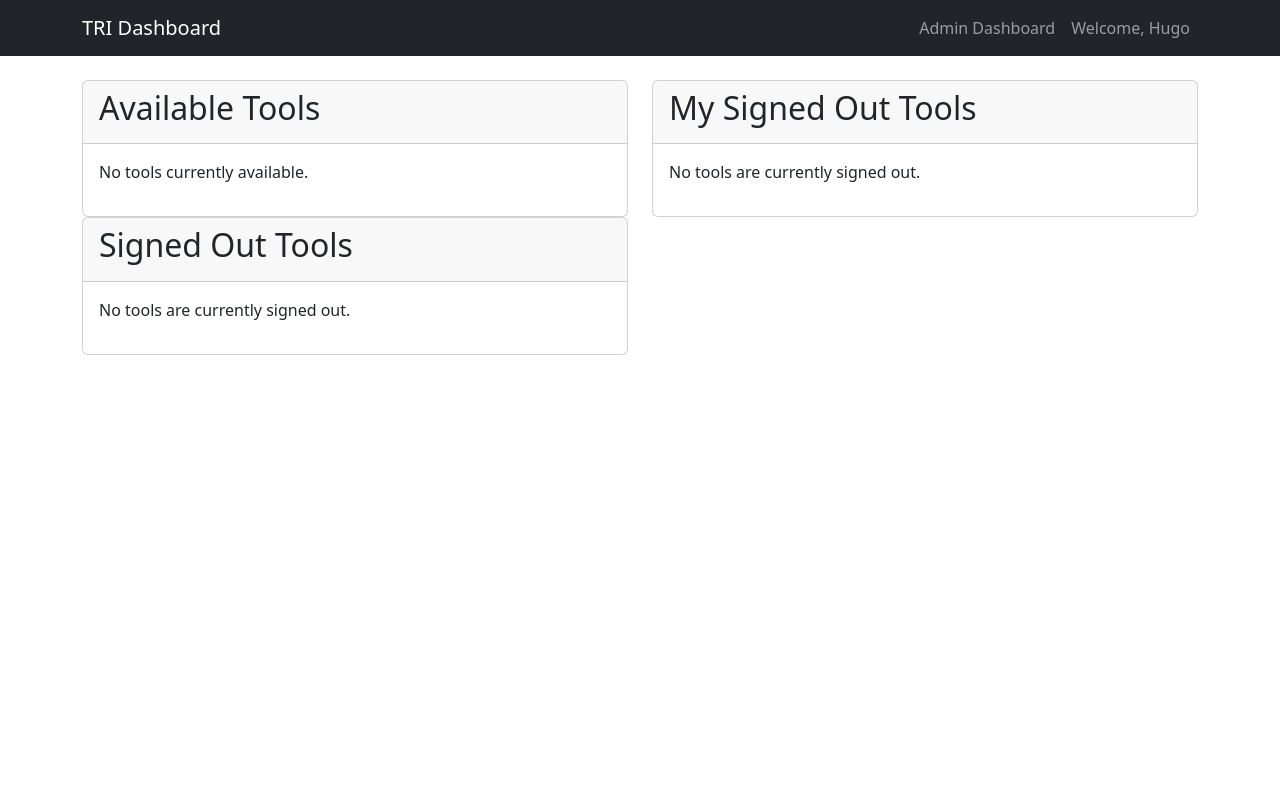
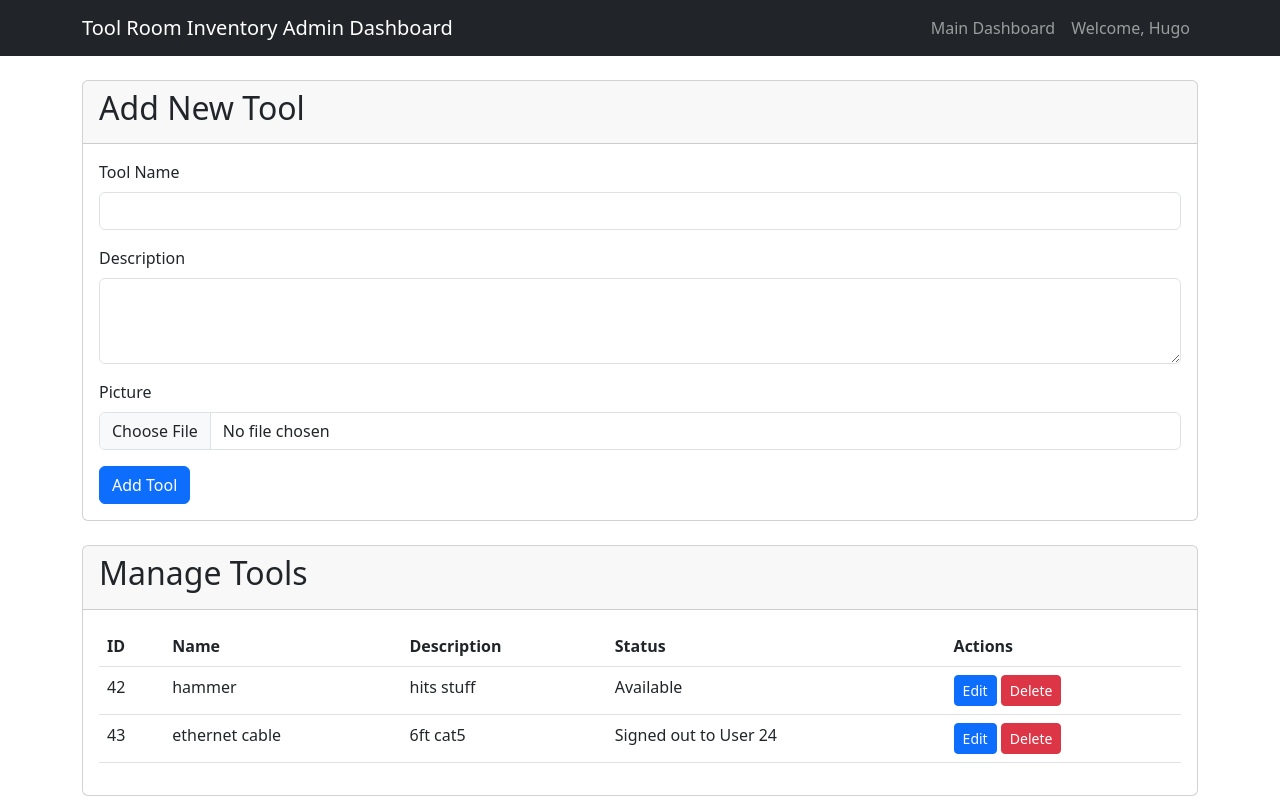
Before and after one commit to BCR2200/toolRoomInventory, a Flask app: page /admin-dashboard in a window 1280 px wide. Run offline with Flask 3, Linux system fonts and the light colour scheme.

Commit message:
Add favicon and refactor templates to use base

```diff
--- /dev/null
+++ b/app/templates/admin_dashboard.html.jinja2
@@ -0,0 +1,109 @@
+{% extends "base.html.jinja2" %}
+
+{% block title %}Tool Room Inventory - Admin Dashboard{% endblock %}
+
+{% block nav_items %}
+    <a class="nav-link" href="{{ url_for('dashboard') }}">Main Dashboard</a>
+    <span class="nav-link">Welcome, {{ user.name }}</span>
+{% endblock %}
+
+{% block content %}
+    <!-- Add Tool Form -->
+    <div class="card mb-4">
+        <div class="card-header">
+            <h2>Add New Tool</h2>
+        </div>
+        <div class="card-body">
+            <form method="POST" action="{{ url_for('add_tool') }}" enctype="multipart/form-data">
+                <div class="mb-3">
+                    <label for="name" class="form-label">Tool Name</label>
+                    <input type="text" class="form-control" id="name" name="name" required>
+                </div>
+                <div class="mb-3">
+                    <label for="description" class="form-label">Description</label>
+                    <textarea class="form-control" id="description" name="description" rows="3"></textarea>
+                </div>
+                <div class="mb-3">
+                    <label for="picture" class="form-label">Picture</label>
+                    <input type="file" class="form-control" id="picture" name="picture">
+                </div>
+                <button type="submit" class="btn btn-primary">Add Tool</button>
+            </form>
+        </div>
+    </div>
+
+    <!-- Tools List -->
+    <div class="card">
+        <div class="card-header">
+            <h2>Manage Tools</h2>
+        </div>
+        <div class="card-body">
+            <div class="table-responsive">
+                <table class="table">
+                    <thead>
+                        <tr>
+                            <th>ID</th>
+                            <th>Name</th>
+                            <th>Description</th>
+                            <th>Status</th>
+                            <th>Actions</th>
+                        </tr>
+                    </thead>
+                    <tbody>
+                        {% for id, tool in tools.items() %}
+                        <tr>
+                            <td>{{ tool.id }}</td>
+                            <td>{{ tool.name }}</td>
+                            <td>{{ tool.description }}</td>
+                            <td>
+                                {% if tool.status.signed_out %}
+                                    Signed out to User {{ tool.status.holder.id }}
+                                {% else %}
+                                    Available
+                                {% endif %}
+                            </td>
+                            <td>
+                                <button class="btn btn-sm btn-primary" data-bs-toggle="modal" data-bs-target="#editTool{{ tool.id }}">Edit</button>
+                                <form method="POST" action="{{ url_for('delete_tool') }}" class="d-inline">
+                                    <input type="hidden" name="tool_id" value="{{ tool.id }}">
+                                    <button type="submit" class="btn btn-sm btn-danger" onclick="return confirm('Are you sure you want to delete this tool?')">Delete</button>
+                                </form>
+                            </td>
+                        </tr>
+
+                        <!-- Edit Tool Modal -->
+                        <div class="modal fade" id="editTool{{ tool.id }}" tabindex="-1">
+                            <div class="modal-dialog">
+                                <div class="modal-content">
+                                    <div class="modal-header">
+                                        <h5 class="modal-title">Edit Tool</h5>
+                                        <button type="button" class="btn-close" data-bs-dismiss="modal"></button>
+                                    </div>
+                                    <div class="modal-body">
+                                        <form method="POST" action="{{ url_for('edit_tool') }}" enctype="multipart/form-data">
+                                            <input type="hidden" name="tool_id" value="{{ tool.id }}">
+                                            <div class="mb-3">
+                                                <label for="edit_name{{ tool.id }}" class="form-label">Tool Name</label>
+                                                <input type="text" class="form-control" id="edit_name{{ tool.id }}" name="name" value="{{ tool.name }}" required>
+                                            </div>
+                                            <div class="mb-3">
+                                                <label for="edit_description{{ tool.id }}" class="form-label">Description</label>
+                                                <textarea class="form-control" id="edit_description{{ tool.id }}" name="description" rows="3">{{ tool.description }}</textarea>
+                                            </div>
+                                            <div class="mb-3">
+                                                <label for="edit_picture{{ tool.id }}" class="form-label">Picture</label>
+                                                <input type="file" class="form-control" id="edit_picture{{ tool.id }}" name="picture">
+                                            </div>
+                                            <button type="submit" class="btn btn-primary">Save Changes</button>
+                                        </form>
+                                    </div>
+                                </div>
+                            </div>
+                        </div>
+                        {% endfor %}
+                    </tbody>
+                </table>
+            </div>
+        </div>
+    </div>
+{% endblock %}
--- /dev/null
+++ b/app/templates/base.html.jinja2
@@ -0,0 +1,33 @@
+<!DOCTYPE html>
+<html lang="en">
+<head>
+    <meta charset="UTF-8">
+    <meta name="viewport" content="width=device-width, initial-scale=1.0">
+    <title>{% block title %}Tool Room Inventory{% endblock %}</title>
+    <link href="https://cdn.jsdelivr.net/npm/bootstrap@5.3.0/dist/css/bootstrap.min.css" rel="stylesheet">
+    {% block extra_head %}{% endblock %}
+</head>
+<body>
+    <nav class="navbar navbar-expand-lg navbar-dark bg-dark">
+        <div class="container">
+            <a class="navbar-brand" href="{{ url_for('dashboard') }}">Tool Room Inventory Admin Dashboard</a>
+            <div class="navbar-nav ms-auto">
+                {% block nav_items %}
+                    {% if user.is_admin %}
+                        <a class="nav-link" href="{{ url_for('admin_dashboard') }}">Admin Dashboard</a>
+                    {% endif %}
+                    <span class="nav-link">Welcome, {{ user.name }}</span>
+                {% endblock %}
+            </div>
+        </div>
+    </nav>
+
+    <div class="container mt-4">
+        {% block content %}{% endblock %}
+    </div>
+
+    {% block scripts %}
+    <script src="https://cdn.jsdelivr.net/npm/bootstrap@5.3.0/dist/js/bootstrap.bundle.min.js"></script>
+    {% endblock %}
+</body>
+</html>
--- a/app/templates/dashboard.html.jinja2
+++ b/app/templates/dashboard.html.jinja2
@@ -1,25 +1,8 @@
-<!DOCTYPE html>
-<html lang="en">
-<head>
-    <meta charset="UTF-8">
-    <meta name="viewport" content="width=device-width, initial-scale=1.0">
-    <title>Tool Room Inventory - Dashboard</title>
-    <link href="https://cdn.jsdelivr.net/npm/bootstrap@5.3.0/dist/css/bootstrap.min.css" rel="stylesheet">
-</head>
-<body>
-    <nav class="navbar navbar-expand-lg navbar-dark bg-dark">
-        <div class="container">
-            <a class="navbar-brand" href="#">TRI Dashboard</a>
-            <div class="navbar-nav ms-auto">
-                {% if user.is_admin %}
-                    <a class="nav-link" href="{{ url_for('admin_dashboard') }}">Admin Dashboard</a>
-                {% endif %}
-                <span class="nav-link">Welcome, {{ user.name }}</span>
-            </div>
-        </div>
-    </nav>
+{% extends "base.html.jinja2" %}
 
-    <div class="container mt-4">
+{% block title %}Tool Room Inventory - Dashboard{% endblock %}
+
+{% block content %}
     <div class="row">
         <!-- Available Tools Section -->
         <div class="col-md-6">
@@ -140,8 +123,4 @@
             </div>
         </div>
     </div>
-    </div>
-
-    <script src="https://cdn.jsdelivr.net/npm/bootstrap@5.3.0/dist/js/bootstrap.bundle.min.js"></script>
-</body>
-</html>
+{% endblock %}
--- a/main.py
+++ b/main.py
@@ -5,6 +5,11 @@ from flask import Flask, render_template, request, redirect, url_for
 
 app = Flask(__name__, static_folder='app/public_static', static_url_path='/static')
 app.template_folder = 'app/templates'
+
+
+@app.route('/favicon.ico')
+def favicon():
+    return redirect(url_for('static', filename='favicon.ico'))
 
 
 @app.route('/dashboard')
@@ -17,13 +22,89 @@ def dashboard():
                            signed_out_tools=get_signed_out_tools())
 
 
+# Update the admin_dashboard route
 @app.route('/admin-dashboard')
 def admin_dashboard():
-    # TODO make admin dashboard
-    return render_template('dashboard.html.jinja2',
+    if not get_user()['is_admin']:
+        return redirect(url_for('dashboard'))
+
+    return render_template('admin_dashboard.html.jinja2',
                            user=get_user(),
-                           users=get_users(),
                            tools=get_inventory())
+
+
+@app.route('/admin/add-tool', methods=['POST'])
+def add_tool():
+    if not get_user()['is_admin']:
+        return redirect(url_for('dashboard'))
+
+    name = request.form.get('name')
+    description = request.form.get('description')
+
+    # Generate a new unique ID
+    new_id = max(_INVENTORY.keys()) + 1 if _INVENTORY else 1
+
+    # Create new tool entry
+    _INVENTORY[new_id] = {
+        'name': name,
+        'id': new_id,
+        'description': description,
+        'status': {
+            'signed_out': False,
+            'holder': None
+        }
+    }
+
+    # Handle picture upload if provided
+    if 'picture' in request.files:
+        picture = request.files['picture']
+        if picture.filename:
+            # Save the picture and update the tool record with the picture path
+            filename = f"tool_{new_id}_{secure_filename(picture.filename)}"
+            picture.save(os.path.join(app.static_folder, 'tool_images', filename))
+            _INVENTORY[new_id]['picture'] = url_for('static', filename=f'tool_images/{filename}')
+
+    app.logger.info(f"New tool added: {name} (ID: {new_id})")
+    return redirect(url_for('admin_dashboard'))
+
+
+@app.route('/admin/edit-tool', methods=['POST'])
+def edit_tool():
+    if not get_user()['is_admin']:
+        return redirect(url_for('dashboard'))
+
+    tool_id = int(request.form.get('tool_id'))
+    if tool_id not in _INVENTORY:
+        return redirect(url_for('admin_dashboard'))
+
+    tool = _INVENTORY[tool_id]
+    tool['name'] = request.form.get('name')
+    tool['description'] = request.form.get('description')
+
+    # Handle picture upload if provided
+    if 'picture' in request.files:
+        picture = request.files['picture']
+        if picture.filename:
+            filename = f"tool_{tool_id}_{secure_filename(picture.filename)}"
+            picture.save(os.path.join(app.static_folder, 'tool_images', filename))
+            tool['picture'] = url_for('static', filename=f'tool_images/{filename}')
+
+    app.logger.info(f"Tool updated: {tool['name']} (ID: {tool_id})")
+    return redirect(url_for('admin_dashboard'))
+
+
+@app.route('/admin/delete-tool', methods=['POST'])
+def delete_tool():
+    if not get_user()['is_admin']:
+        return redirect(url_for('dashboard'))
+
+    tool_id = int(request.form.get('tool_id'))
+    inventory = get_inventory()
+    if tool_id in inventory:
+        tool = inventory.pop(tool_id)
+        app.logger.info(f"Tool deleted: {tool['name']} (ID: {tool_id})")
+
+    return redirect(url_for('admin_dashboard'))
 
 
 @app.route('/borrow-tool', methods=['POST'])
```
Also changed, not shown: app/public_static/favicon.ico (added). Lines whose indentation alone changed are shown as unchanged.
